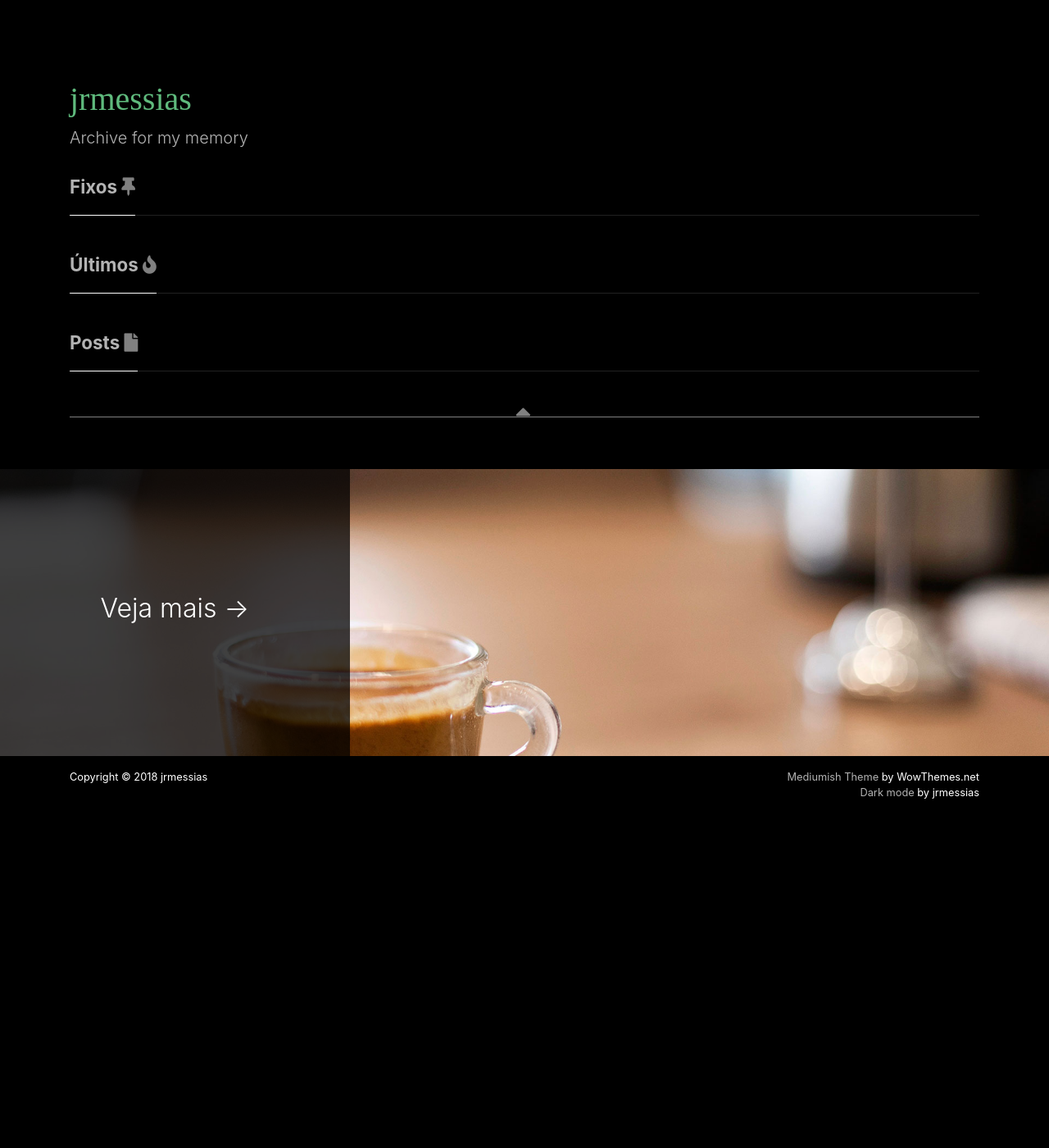
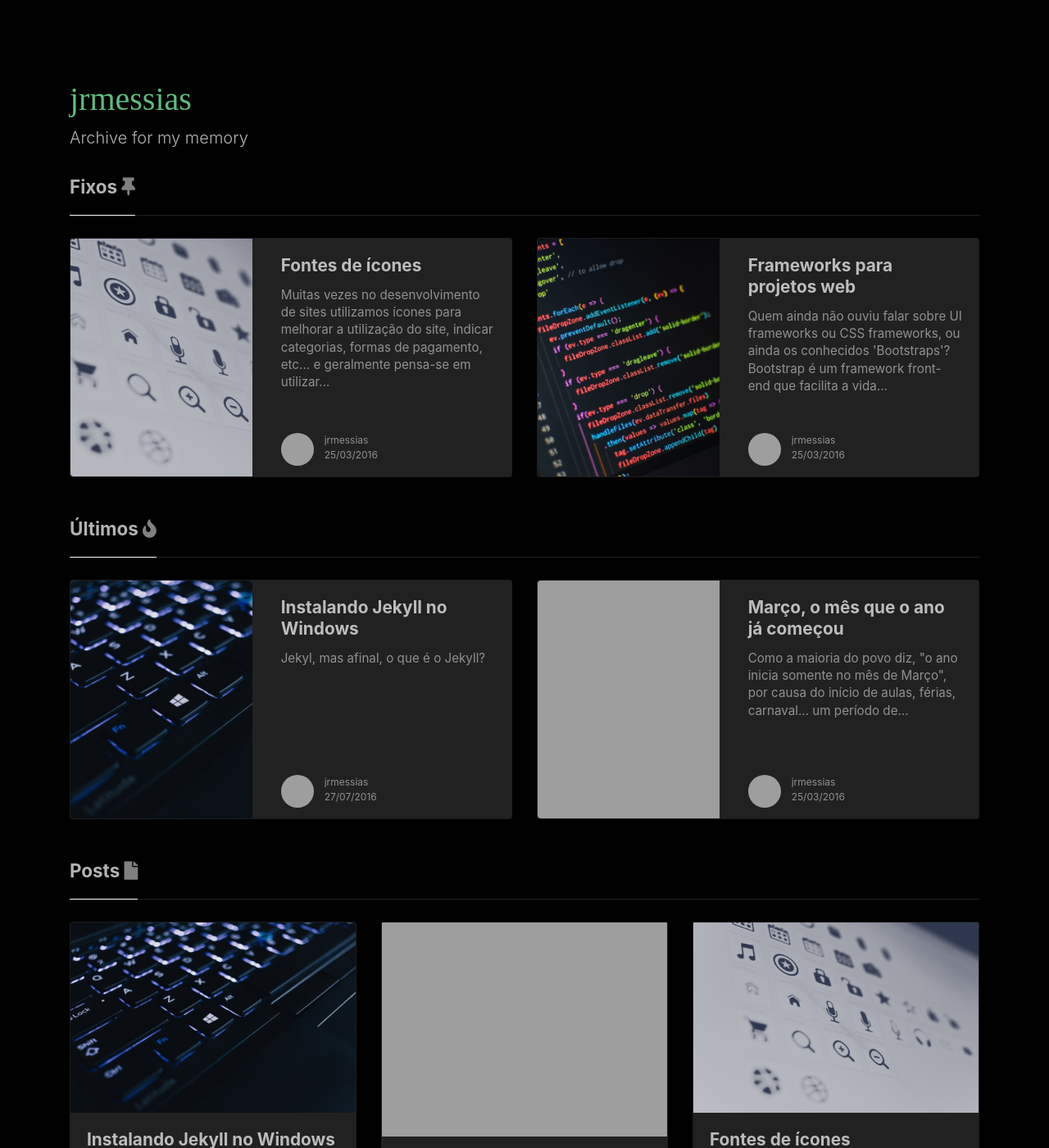
Before and after one commit to jrmessias/blog, a Jekyll site: the page built from index.html, in a window 1280 px wide and 1400 px high. Shown: the whole window at 82% size. Built offline with Jekyll 4.4.1, drawn with Linux system fonts in a browser that asks for light colours; nearby versions of some CDN libraries; some web fonts are replaced; the list of posts is cut into pages by our own code; comment, search, counter and statistics services are not loaded; some of the changed text lies outside the part shown; grey boxes are pictures that could not be loaded.

Commit message:
:construction: WIP

```diff
--- a/_config.yml
+++ b/_config.yml
@@ -4,7 +4,7 @@ description: "Archive for my memory"
 meta_description: "Arquivo with links, tutorials, personal contents."
 logo: 'assets/images/logo.png'
 favicon: 'assets/images/logo.png'
-baseurl: 'https://blog.jrmessias.com.br'
+#baseurl: 'https://blog.jrmessias.com.br'
 url: 'https://blog.jrmessias.com.br'
 google_analytics: 'UA-46278016-1'
 disqus: 'jrmessias'
--- /dev/null
+++ b/_posts/2016-02-19-12-frameworks-css-pequenos-para-usar-em-seus-projetos-web.md
@@ -0,0 +1,98 @@
+---
+layout: post
+title: "Frameworks para projetos web"
+date: 2016-03-25 12:00:00
+author: jrmessias
+categories: [ frontend ]
+tags:       [web, front-end, css, bootstrap, iniciante]
+image: assets/images/02codejs.jpg
+image_credit: Photo by Harpal Singh on Unsplash
+featured: true
+hidden: false
+---
+
+<p>Quem ainda não ouviu falar sobre UI frameworks ou CSS frameworks, ou ainda os conhecidos 'Bootstraps'? Bootstrap é um framework front-end que facilita a vida dos desenvolvedores web a criar sites com tecnologia mobile (responsivo) sem ter que digitar uma linha de CSS para "fazer e acontecer" (Wikipédia)</p>
+
+<p>Então, tá tudo explicado, é uma base pronta de CSS para desenvolvimento de site, você pode modificá-la a seu gosto e para seu fim.</b>
+
+<p>Creio que os bootstraps CSS mais utilizados sejam o <b><strike>Twitter</strike> Bootstrap</b> (http://getbootstrap.com), <b>Foundation</b> (http://foundation.zurb.com) e <b>Semantic UI</b> (http://semantic-ui.com)</p>
+
+<p>Mas, dependendo do projeto não é necessário um framework CSS tão grande, com menos recursos ou os recursos mais simples que você precisa.</p>
+
+<p>Geralmente estes Bootstraps são desenvolvidos utilizando pré-processadores CSS como LESS ou SASS, auxiliando na personalização para o seu fim.</p>
+
+<p>O site Six Revisions (http://sixrevisions.com) listou 12 frameworks CSS pequenos para se utilizar em projetos, aqui irei colocar somente o link para cada um, porém, confira no final do post o link para o artigo original (em inglês).</p>
+
+<table style="display: table; width: 100%;">
+    <tbody>
+        <tr>
+            <th>Nome</th>
+            <th>Tamanho*</th>
+            <th>Licença</th>
+        </tr>
+        <tr>
+            <td><strong><a target="_blank" href="http://mincss.com/">min</a></strong></td>
+            <td>1.02 KB</td>
+            <td>MIT</td>
+        </tr>
+        <tr>
+            <td><strong><a target="_blank" href="http://milligram.github.io/">Milligram</a></strong></td>
+            <td>4.05 KB</td>
+            <td>MIT</td>
+        </tr>
+        <tr>
+            <td><strong><a target="_blank" href="http://blazecss.com/">BlazeCSS</a></strong></td>
+            <td>5.71 KB</td>
+            <td>MIT</td>
+        </tr>
+        <tr>
+            <td><strong><a target="_blank" href="https://imperavi.com/kube/">Kube</a></strong></td>
+            <td>5.94 KB</td>
+            <td>MIT</td>
+        </tr>
+        <tr>
+            <td><strong><a target="_blank" href="http://purecss.io/">Pure - Yahoo</a></strong></td>
+            <td>4.0 KB</td>
+            <td>BSD</td>
+        </tr>
+        <tr>
+            <td><strong><a target="_blank" href="http://furtive.co/">Furtive</a></strong></td>
+            <td>2.37 KB</td>
+            <td>MIT</td>
+        </tr>
+        <tr>
+            <td><strong><a target="_blank" href="http://getskeleton.com/">Skeleton</a></strong></td>
+            <td>1.57 KB</td>
+            <td>MIT</td>
+        </tr>
+        <tr>
+            <td><strong><a target="_blank" href="http://fox-css.com/">FOX CSS</a></strong></td>
+            <td>2.46 KB</td>
+            <td>Unknown</td>
+        </tr>
+        <tr>
+            <td><strong><a target="_blank" href="http://www.basscss.com/">Basscss</a></strong></td>
+            <td>3.49 KB</td>
+            <td>MIT</td>
+        </tr>
+        <tr>
+            <td><strong><a target="_blank" href="https://siimple.github.io/">Siimple</a></strong></td>
+            <td>5.56 KB</td>
+            <td>MIT</td>
+        </tr>
+        <tr>
+            <td><strong><a target="_blank" href="http://goatslacker.github.io/lotus.css/">Lotus</a></strong></td>
+            <td>1.80 KB</td>
+            <td>MIT</td>
+        </tr>
+        <tr>
+            <td><strong><a target="_blank" href="http://www.picnicss.com/">Picnic CSS</a></strong></td>
+            <td>2.32 KB</td>
+            <td>MIT</td>
+        </tr>
+    </tbody>
+</table>
+
+<p><strong>Artigo original: </strong><a href="http://sixrevisions.com/css/small-css-frameworks" target="_blank">12 Small CSS Frameworks To Use In Your Web Designs</a></p>
+
+<p><strong>Valeu!</strong></p>
--- /dev/null
+++ b/_posts/2016-02-24-utilizando-fontes-de-icones-em-sites.md
@@ -0,0 +1,81 @@
+---
+layout: post
+title: "Fontes de ícones"
+date: 2016-03-25 12:00:00
+author: jrmessias
+categories: [ frontend ]
+tags:       [font, front-end, icons, font icons, web]
+image: assets/images/01icons.jpg
+image_credit: Photo by Harpal Singh on Unsplash
+featured: true
+hidden: false
+---
+
+<p>Muitas vezes no desenvolvimento de sites utilizamos ícones para melhorar a utilização do site, indicar categorias, formas de pagamento, etc... e geralmente pensa-se em utilizar imagens em sprites, ainda trocando ícone ou cor com efeito :hover do mouse. Mas para funcionar bem teríamos que criar várias classes para adaptação em um site responsivo ou editar as os sprites quando houvesse mudança, como adição de forma de pagamento ou categoria.</p>
+
+<p>Então, surgiu a propriedade @font-face no CSS e alguém teve a idéia de criar fontes de ícones (pacotes de ícones) para utilização na web, ou até mesmo no seu editor gráfico preferido e SO.</b>
+
+<p>Hoje, geralmente cada Bootstrap (<a href="/2016/02/19/12-frameworks-css-pequenos-para-usar-em-seus-projetos-web/"><i class="fa fa-external-link"></i></a>) possui seu pacote de ícones, porém também há vários outros disponíveis na internet, abaixo há uma relação de alguns dos pacotes de ícones que mais utilizo no desenvolvimento de sites.</p>
+
+<p>E ainda, um site que uso e recomendo, para criação do seu pacote de ícones.</p>
+
+<table style="display: table; width: 100%;">
+    <tbody>
+        <tr>
+            <th>Nome</th>
+            <th>Ícones</th>
+            <td>Cheet Sheat</td>
+        </tr>
+        <tr>
+            <td><strong><a target="_blank" href="http://vorillaz.github.io/devicons">Devicons</a></strong></td>
+            <td>191</td>
+            <td><a href="http://vorillaz.github.io/devicons/#/cheat" target="_blank"><i class="fa fa-external-link"></i></a></td>
+        </tr>
+        <tr>
+            <td><strong><a target="_blank" href="http://elusiveicons.com/">Elusive Icons</a></strong></td>
+            <td>304</td>
+            <td><a href="http://elusiveicons.com/icons/" target="_blank"><i class="fa fa-external-link"></i></a></td>
+        </tr>
+        <tr>
+            <td><strong><a target="_blank" href="https://fortawesome.github.io/Font-Awesome/">Font Awesome</a></strong></td>
+            <td>605</td>
+            <td><a href="https://fortawesome.github.io/Font-Awesome/icons/" target="_blank"><i class="fa fa-external-link"></i></a></td>
+        </tr>
+        <tr>
+            <td><strong><a target="_blank" href="https://github.com/nyon/fontawesome-actions">Font Awesome Actions</a></strong></td>
+            <td>3075</td>
+            <td></td>
+        </tr>
+        <tr>
+            <td><strong><a target="_blank" href="http://zurb.com/playground/foundation-icon-fonts-3">Foundatoin Icons 3</a></strong></td>
+            <td>283</td>
+            <td></td>
+        </tr>
+        <tr>
+            <td><strong><a target="_blank" href="https://github.com/google/material-design-icons">Material Design - Icons</a></strong></td>
+            <td>900+</td>
+            <td><a href="https://design.google.com/icons/" target="_blank"><i class="fa fa-external-link"></i></a></td>
+        </tr>
+        <tr>
+            <td><strong><a target="_blank" href="http://paymentfont.io/">PaymentFont</a></strong></td>
+            <td>95</td>
+            <td><a href="http://paymentfont.io/#icons" target="_blank"><i class="fa fa-external-link"></i></a></td>
+        </tr>
+        <tr>
+            <td><strong><a target="_blank" href="http://websiddu.github.io/technology-icons/">Technology Icons</a></strong></td>
+            <td>+-111</td>
+            <td></td>
+        </tr>
+        <tr>
+            <td><strong><a target="_blank" href="https://erikflowers.github.io/weather-icons/">Wheater Icons</a></strong></td>
+            <td>222</td>
+            <td></td>
+        </tr>
+    </tbody>
+</table>
+
+<p>O site que recomendo para criação do seu pacote de ícones, é o <a href="http://fontastic.me/" target="_blank">Fontastic</a>, é fácil de usar e até intuitivo, <a href="http://fontastic.me/howto" target="_blank">clique aqui</a> para ver um tutorial.</p>
+
+<p>Dependendo do ícone que irá criar será necessário utilizar um editor gráfico, como CorelDRAW ou Illustrator. Se utilizar ícones baixados de outros sites, verifique a licença de cada.</p>
+
+<p><strong>Valeu!</strong></p>
--- /dev/null
+++ b/_posts/2016-03-25-marco.md
@@ -0,0 +1,30 @@
+---
+layout: post
+title: "Março, o mês que o ano já começou"
+date: 2016-03-25 12:00:00
+author: jrmessias
+categories: [ videos ]
+tags:       [senac, aulas, inspiração, março, 2016, video, empreendedorismo]
+image: assets/images/04video.jpg
+image_credit: Photo by Alex Litvin on Unsplash
+last: true
+hidden: false
+---
+
+<p>Como a maioria do povo diz, "o ano inicia somente no mês de Março", por causa do início de aulas, férias, carnaval... um período de festividade.</p>
+
+<p>Bem, não é bem assim, o ano já começou há dois meses e já temos trabalhos realizados e muitos que virão</p>
+
+<p>Mas não é motivado pelo ditado popular, que não tenho postado nada por aqui, mas, porque comecei a trabalhar na Faculdade SENAC (São Miguel do Oeste - SC), no Curso Técnico em Informática para Internet, o que tem me tomando bastante tempo, pois como é o primeiro semestre ainda tenho que preparar materiais e avaliar os alunos aula a aula.</p>
+
+<p>Pra quem quiser visualizar o material pode acessar a o site <a href="http://senac.jrmessias.com.br" target="_blank">senac.jrmessias.com.br</a>, estou alimentando esta página com o material repassado aos alunos e alguns extras que vão se comentando durante as aulas. Durante o curso irei colocando as outras unidades curriculares.</p>
+
+<p>Bem, há um tempo vi esta palestra, passei para os alunos e agora compartilho. <b>Simon Sinek: Como grandes líderes inspiram ação</b>, tenho pensado muito sobre o assunto, então deixo como inspiração para quem passar por aqui.</p>
+
+<div class="embed-responsive embed-responsive-16by9">
+<iframe src="https://embed-ssl.ted.com/talks/lang/pt-br/simon_sinek_how_great_leaders_inspire_action.html" width="640" height="360" frameborder="0" scrolling="no" webkitAllowFullScreen mozallowfullscreen allowFullScreen></iframe>
+</div>
+
+<p>O título remete a líderes, mas também serve para colaborador/funcionário, afinal <b>por que você faz o que você faz?</b></p>
+
+<p><strong>Valeu!</strong></p>
--- /dev/null
+++ b/_posts/2016-08-19-instalando-jekyll-no-windows.md
@@ -0,0 +1,71 @@
+---
+layout: post
+title: "Instalando Jekyll no Windows"
+date: 2016-07-27 12:00:00
+author: jrmessias
+categories: [ jekyll, tutorial ]
+tags: [jekyll, ruby, gems, bundler, windows, site]
+image: assets/images/03keyboard.jpg
+image_credit: Photo by freestocks.org on Unsplash
+last: true
+hidden: false
+---
+
+# Jekyl, mas afinal, o que é o Jekyll?
+
+Jekyll é, simplesmente, um gerador de site estático. É necessário somente um diretório que contenha os arquivos de texto nos formatos que rodam no conversor (como Markdown) ou Liquid, e então são gerados arquivos estáticos prontos para publicação no seu servidor web favorito. Jekyll é o motor por trás do GitHub Pages, assim você pode hospedar seu projeto, página, blog ou site Jekyll gratuitamente no GitHub. (Fonte: [Jekyll](https://jekyllrb.com/docs/home/) - Tradução própria)
+
+#### Instalação do Ruby - [Download](http://rubyinstaller.org/downloads/) :arrow_down:
+Para este tutorial, estou utilizando a versão 2.3.1 do instalador (rubyinstaller-2.3.1-x64.exe).
+
+**Detalhes:**
+
+Quando solicitar o caminho da instalação:
+- Utilizar `C:\Ruby` e marcar as opções
+- Marcar a opção `Add Ruby to your PATH`
+
+Via linha de comando, digite `ruby -v`, aparecerá a seguinte mensagem `ruby 2.3.1p112 (2016-04-26 revision 54768) [x64-mingw32]`.
+
+Até aqui, Ruby.
+
+#### Instalação do RubyDevKit - [Download](http://rubyinstaller.org/downloads/) :arrow_down:
+Para este tutorial, estou utilizando a versão 4.7.2-20130224-1432 do pacote (DevKit-mingw64-64-4.7.2-20130224-1432-sfx).
+
+Siga os seguintes passos:
+- Extraia este pacote para o diretório `C:\RubyDevKit\`.
+- Via linha de comando entre no diretório criado `cd C:\RubyDevKit`.
+- Agora vamos detectar a instalação do Ruby para a o próxima configuração, digite `ruby dk.rb init`, aaparecerá a seguinte mensagem `[INFO] found RubyInstaller v2.3.1 at C:/Ruby`.
+- Então vamos vincular a instalação do DevKit com o Ruby, digite `ruby dk.rb install`, aparecerá a seguinte mensagem `[INFO] Installing 'C:/Ruby/lib/ruby/site_ruby/devkit.rb'`.
+
+Até aqui, Ruby e Ruby DevKit.
+
+#### Instalação do Bundler
+Abra o seu programa de linha de comando e digite `gem install bundler`.
+
+\* É um gerenciador de dependências, pacotes gem, para Ruby.
+
+Até aqui, Ruby, Ruby DevKit e Bundler.
+
+#### Instalação do Jekyll
+Abra o seu programa de linha de comando e digite `gem install jekyll`.
+
+Até aqui, Ruby, Ruby DevKit, Bundler e Jekyll.
+
+### Para rodar o projeto Jekyll
+As dependências deste projeto estão no arquivo Gemfile, para baixá-las, na linha de comando, digite `bundler install`, estas dependencias também estão no arquivo `_config.yml` que é o arquivo de configuração do jekyll.
+
+Para poder visualizar o site, utilize o comando `jekyll serve`. Na linha `Server address` será exibida a url local do site, algo como `Server address: http://127.0.0.1:4000/`.
+
+Para saber mais comandos e informações sobre o jekyll, acesse o site oficial https://jekyllrb.com/.
+
+Até aqui, seu site Jekyll funcionando. :smile:
+
+**Agora você pode colaborar com outros blogs e ter o seu próprio, gratuitamente** :smile:
+
+### Sites com templates Jekyll
+- [Themeforest](https://themeforest.net/category/static-site-generators/jekyll)
+- [Jekyll Themes](http://jekyllthemes.org/)
+- [Jekyll Themes](https://jekyllthemes.io/)
+- [Jekyll Themes](http://themes.jekyllrc.org/)
+- [Jekyll Tips](http://jekyll.tips/templates/)
+- [GitHub](https://github.com/jekyll/jekyll/wiki/themes)
--- /dev/null
+++ b/_sass/_dark-mode.scss
@@ -0,0 +1,132 @@
+
+body.dark-mode {
+  $dark-mode-bg1: #000000;
+  $dark-mode-bg2: #212121;
+  $dark-mode-bg3: #303030;
+  $dark-mode-bg4: #424242;
+  $dark-mode-fg1: #ffffff;
+  $dark-mode-fg2: #ffffffB3;
+  $dark-mode-fg3: #ffffff80;
+  $dark-mode-primary: #5fba7d;
+  $dark-mode-secondary: #ff3f80;
+
+  a {
+    color: $dark-mode-fg2;
+    &:hover {
+      color: $dark-mode-primary;
+    }
+  }
+
+  background: $dark-mode-bg1;
+  color: $dark-mode-fg2;
+
+  .navbar {
+    &.bg-white {
+      background: $dark-mode-bg1 !important;
+    }
+    svg {
+      fill: $dark-mode-primary;
+    }
+  }
+  .navbar .navbar-nav .active > .nav-link {
+    color: $dark-mode-fg1 !important;
+  }
+  .navbar .navbar-nav a.nav-link {
+    color: $dark-mode-fg2 !important;
+    &:hover {
+      color: $dark-mode-primary !important;
+    }
+  }
+
+  .mainheading {
+    h1.sitetitle {
+      font-family: Viga;
+      color: $dark-mode-primary;
+    }
+  }
+
+  .featured-image {
+    margin-bottom: 0;
+  }
+  figcaption{
+    font-style: italic;
+    margin-bottom: 1.5rem;
+  }
+
+  .featured-posts,
+  .recent-posts {
+    .listfeaturedtag {
+      background: $dark-mode-bg2;
+    }
+    .section-title {
+      i {
+        color: $dark-mode-fg3;
+      }
+      h2 {
+        border-bottom: 1px solid $dark-mode-bg2;
+      }
+      span {
+        border-bottom: 1px solid $dark-mode-fg1;
+      }
+    }
+  }
+  .card {
+    background: $dark-mode-bg2;
+    color: $dark-mode-fg1;
+    .card-title {
+      a.text-dark {
+        color: $dark-mode-fg2 !important;
+        &:hover {
+          color: $dark-mode-primary !important;
+        }
+      }
+    }
+    .card-text {
+      color: $dark-mode-fg3;
+    }
+    .card-footer.bg-white {
+      color: $dark-mode-fg3 !important;
+      background: $dark-mode-bg2 !important;
+      a, .post-date {
+        color: $dark-mode-fg3 !important;
+      }
+    }
+    .post-date {
+      color: $dark-mode-fg1 !important;
+    }
+  }
+
+  .bottompagination{
+    .pointerup{
+      i.fa{
+        color: $dark-mode-fg3;
+      }
+
+    }
+    span.navigation{
+      border-top: 1px solid $dark-mode-fg3;
+    }
+  }
+  .share {
+    color: $dark-mode-fg2;
+  }
+  .post-top-meta {
+    .author-description {
+      color: $dark-mode-fg3;
+    }
+    .read-time{
+      color: $dark-mode-fg3;
+    }
+  }
+  .article-post {
+    color: $dark-mode-fg2;
+    blockquote {
+      color: $dark-mode-fg3;
+    }
+  }
+
+  footer {
+    background: $dark-mode-bg1;
+    color: $dark-mode-fg1;
+  }
+}
--- a/assets/css/main.scss
+++ b/assets/css/main.scss
@@ -15,126 +15,10 @@
   background-position-y: center;
 }
 
-body.dark-mode {
-  $dark-mode-bg1: #000000;
-  $dark-mode-bg2: #212121;
-  $dark-mode-bg3: #303030;
-  $dark-mode-bg4: #424242;
-  $dark-mode-fg1: #ffffff;
-  $dark-mode-fg2: #ffffffB3;
-  $dark-mode-fg3: #ffffff80;
-  $dark-mode-primary: #5fba7d;
-  $dark-mode-secondary: #ff3f80;
-
-  a {
-    color: $dark-mode-fg2;
-    &:hover {
-      color: $dark-mode-primary;
-    }
-  }
-
-  background: $dark-mode-bg1;
-  color: $dark-mode-fg2;
-
-  .navbar {
-    &.bg-white {
-      background: $dark-mode-bg1 !important;
-    }
-    svg {
-      fill: $dark-mode-primary;
-    }
-  }
-  .navbar .navbar-nav .active > .nav-link {
-    color: $dark-mode-fg1 !important;
-  }
-  .navbar .navbar-nav a.nav-link {
-    color: $dark-mode-fg2 !important;
-    &:hover {
-      color: $dark-mode-primary !important;
-    }
-  }
-
-  .mainheading {
-    h1.sitetitle {
-      font-family: Viga;
-      color: $dark-mode-primary;
-    }
-  }
-
-  .featured-posts,
-  .recent-posts {
-    .listfeaturedtag {
-      background: $dark-mode-bg2;
-    }
-    .section-title {
-      i {
-        color: $dark-mode-fg3;
-      }
-      h2 {
-        border-bottom: 1px solid $dark-mode-bg2;
-      }
-      span {
-        border-bottom: 1px solid $dark-mode-fg1;
-      }
-    }
-  }
-  .card {
-    background: $dark-mode-bg2;
-    color: $dark-mode-fg1;
-    .card-title {
-      a.text-dark {
-        color: $dark-mode-fg2 !important;
-        &:hover {
-          color: $dark-mode-primary !important;
-        }
-      }
-    }
-    .card-text {
-      color: $dark-mode-fg3;
-    }
-    .card-footer.bg-white {
-      color: $dark-mode-fg3 !important;
-      background: $dark-mode-bg2 !important;
-      a, .post-date {
-        color: $dark-mode-fg3 !important;
-      }
-    }
-    .post-date {
-      color: $dark-mode-fg1 !important;
-    }
-  }
-
-  .bottompagination{
-    .pointerup{
-      i.fa{
-        color: $dark-mode-fg3;
-      }
-
-    }
-    span.navigation{
-      border-top: 1px solid $dark-mode-fg3;
-    }
-  }
-  .share {
-    color: $dark-mode-fg2;
-  }
-  .post-top-meta {
-    .author-description {
-      color: $dark-mode-fg3;
-    }
-    .read-time{
-      color: $dark-mode-fg3;
-    }
-  }
-  .article-post {
-    color: $dark-mode-fg2;
-    blockquote {
-      color: $dark-mode-fg3;
-    }
-  }
-
-  footer {
-    background: $dark-mode-bg1;
-    color: $dark-mode-fg1;
+.mainheading {
+  h1.sitetitle {
+    font-family: Viga;
   }
 }
+
+@import "dark-mode";
```
Also changed, not shown: _layouts/post.html (+6 -1 lines), Gemfile.lock, assets/images/01icons.jpg (added), assets/images/02codejs.jpg (added), assets/images/03keyboard.jpg (added), 1 other file.
